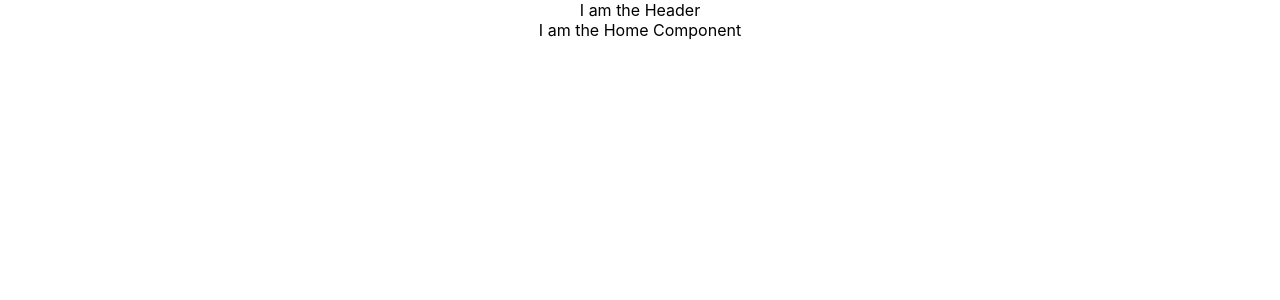
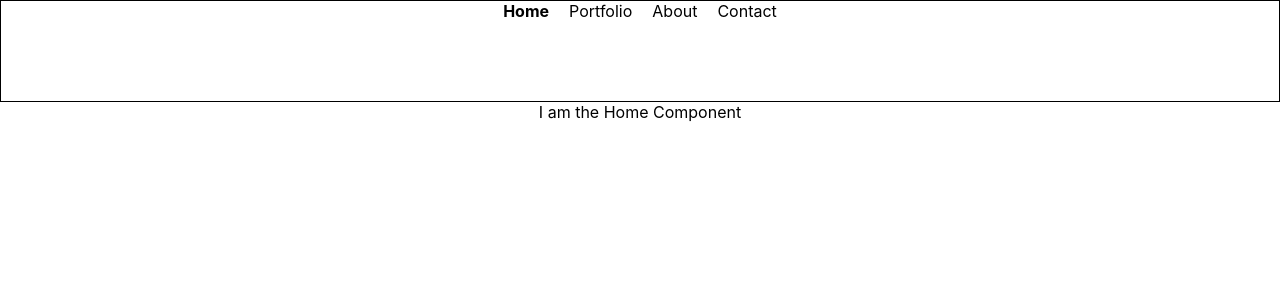
Before and after one commit to sds-smith/portfolio_video, a React (Create React App) app: page / in a window 1280 px wide. Shown: the top 300 px of the page. Built offline with nearby package versions, Linux system fonts and the light colour scheme.

Commit message:
implement and style header with NavLinks

```diff
--- a/package.json
+++ b/package.json
@@ -10,6 +10,7 @@
     "react-dom": "^18.2.0",
     "react-router-dom": "^6.4.1",
     "react-scripts": "5.0.1",
+    "sass": "^1.55.0",
     "web-vitals": "^2.1.4"
   },
   "scripts": {
--- /dev/null
+++ b/src/components/header/header.component.jsx
@@ -0,0 +1,24 @@
+
+import { NavLink } from 'react-router-dom'
+import './header.styles.scss'
+
+const Header = () => {
+    return (
+        <div className='Header'>
+            <NavLink className={(navData) => navData.isActive ? 'NavLink active' : 'NavLink'} to='/' end>
+                Home
+            </NavLink>
+            <NavLink className={(navData) => navData.isActive ? 'NavLink active' : 'NavLink'}  to='portfolio'>
+                Portfolio
+            </NavLink>
+            <NavLink className={(navData) => navData.isActive ? 'NavLink active' : 'NavLink'}  to='about' >
+                About
+            </NavLink>
+            <NavLink className={(navData) => navData.isActive ? 'NavLink active' : 'NavLink'}  to='contact'>
+                Contact
+            </NavLink>
+        </div>
+    )
+}
+
+export default Header
--- /dev/null
+++ b/src/components/header/header.styles.scss
@@ -0,0 +1,23 @@
+
+.Header {
+    height: 100px;
+    border: 1px solid black;
+
+    .NavLink {
+        text-decoration: none;
+        color: black;
+        margin: 0px 10px;
+
+        &:hover {
+            opacity: 50%;
+        }
+
+        &:visited {
+            color: black;
+        }
+    }
+
+    .active {
+        font-weight: bold;
+    }
+}
--- a/src/routes/navigation/navigation.component.jsx
+++ b/src/routes/navigation/navigation.component.jsx
@@ -1,10 +1,10 @@
 import { Outlet } from "react-router-dom"
-
+import Header from "../../components/header/header.component"
 
 const Navigation = () => {
     return (
         <div>
-            <div className='Header'>I am the Header</div>
+            <Header />
             <Outlet/>
         </div>
     )
```
Also changed, not shown: 1 other file (tests, documents, lock files or other folders).
